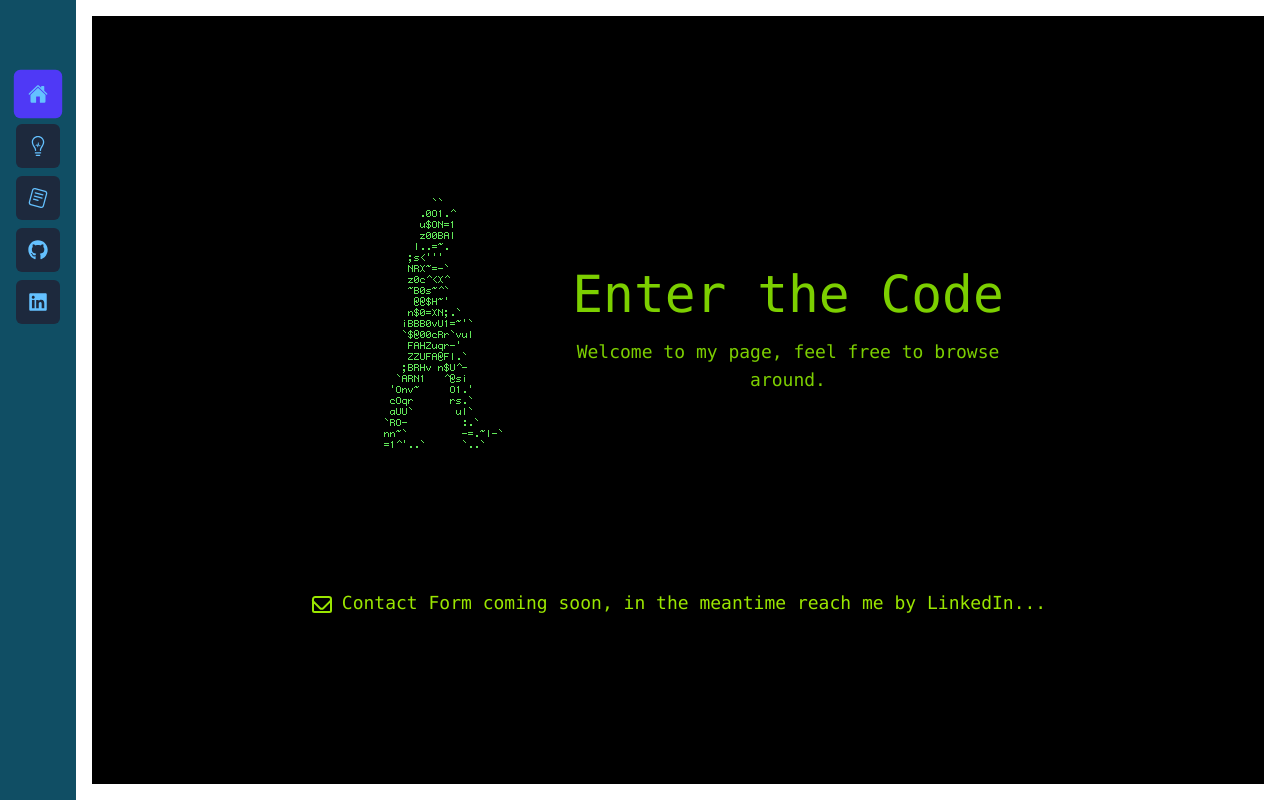
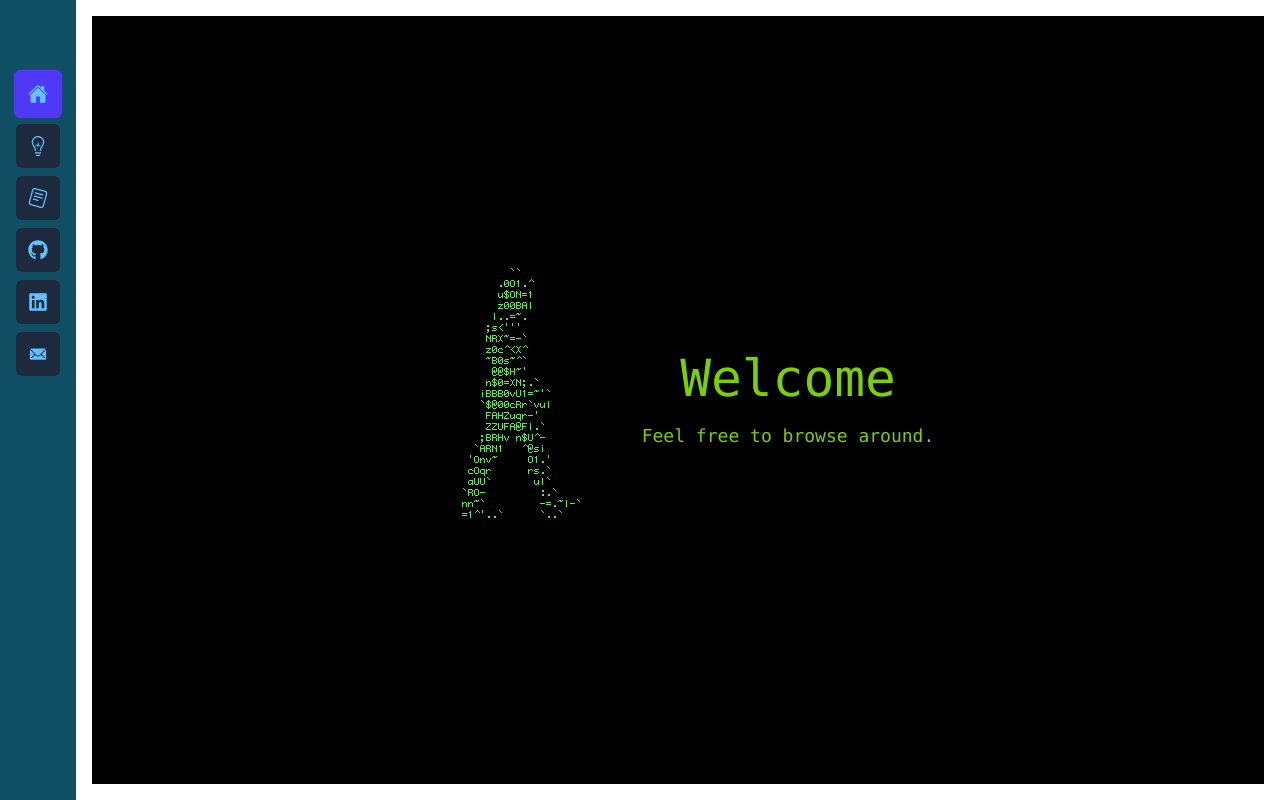
Before and after one commit to leobrowaldh/leobrowaldh.github.io, a React (Vite) app: page / in a window 1280 px wide. Built offline with nearby package versions, Linux system fonts and the light colour scheme.

Commit message:
contact as a separate page implemented

```diff
--- /dev/null
+++ b/src/pages/contact.tsx
@@ -0,0 +1,29 @@
+const Contact = () =>
+{
+    return(
+        <div className="flex flex-col items-center gap-8">
+
+            <div className="mt-20 flex items-center gap-2">
+            <svg
+                xmlns="http://www.w3.org/2000/svg"
+                className="h-6 w-6 text-lime-400"
+                fill="none"
+                viewBox="0 0 24 24"
+                stroke="currentColor"
+                strokeWidth={2}
+            >
+                <path
+                strokeLinecap="round"
+                strokeLinejoin="round"
+                d="M21 8.25V19.5a1.5 1.5 0 01-1.5 1.5h-15A1.5 1.5 0 013 19.5V8.25m18 0A2.25 2.25 0 0018.75 6H5.25A2.25 2.25 0 003 8.25m18 0v.243a2.25 2.25 0 01-.659 1.591l-7.091 7.091a2.25 2.25 0 01-3.182 0l-7.091-7.09A2.25 2.25 0 013 8.493V8.25"
+                />
+            </svg>
+            {/* call azure function endpoint for sendgrid email sending, use form here... */}
+            <span className="font-mono text-lime-400 text-lg">Contact Form coming soon, in the meantime reach me by LinkedIn...</span>
+            </div>
+
+        </div>
+    );
+}
+
+export default Contact;
--- a/src/pages/cv.tsx
+++ b/src/pages/cv.tsx
@@ -25,9 +25,9 @@ const Cv = ({setSelectedNav}: {setSelectedNav: (id: number) => void}) =>
         <div className="w-full max-w-[850px]">
           <div className="flex flex-row items-center justify-end gap-4 m-4">
             <MotionNavLink
-              to="/"
+              to="/contact"
               end
-              onClick={() => setSelectedNav(0)}
+              onClick={() => setSelectedNav(3)}
               className="mb-2 px-4 py-2"
               whileHover={{ scale: 1.05 }}
               whileTap={{ scale: 0.95 }}
--- a/src/pages/home.tsx
+++ b/src/pages/home.tsx
@@ -9,30 +9,13 @@ export default function Home() {
             className="w-[188px] h-[294px] object-contain"
           />
           <div className="max-w-md animate-fade-in">
-            <h1 className="text-4xl font-mono mb-4">Enter the Code</h1>
+            <h1 className="text-4xl font-mono mb-4">Welcome</h1>
             <p className="text-lg font-mono">
-              Welcome to my page, feel free to browse around.
+              Feel free to browse around.
             </p>
           </div>
         </div>
-        <div className="mt-20 flex items-center gap-2">
-          <svg
-            xmlns="http://www.w3.org/2000/svg"
-            className="h-6 w-6 text-lime-400"
-            fill="none"
-            viewBox="0 0 24 24"
-            stroke="currentColor"
-            strokeWidth={2}
-          >
-            <path
-              strokeLinecap="round"
-              strokeLinejoin="round"
-              d="M21 8.25V19.5a1.5 1.5 0 01-1.5 1.5h-15A1.5 1.5 0 013 19.5V8.25m18 0A2.25 2.25 0 0018.75 6H5.25A2.25 2.25 0 003 8.25m18 0v.243a2.25 2.25 0 01-.659 1.591l-7.091 7.091a2.25 2.25 0 01-3.182 0l-7.091-7.09A2.25 2.25 0 013 8.493V8.25"
-            />
-          </svg>
-          {/* call azure function endpoint for sendgrid email sending, use form here... */}
-          <span className="font-mono text-lime-400 text-lg">Contact Form coming soon, in the meantime reach me by LinkedIn...</span>
-        </div>
+
       </div>
     </div>
   );
--- a/src/router/IconSideNav.tsx
+++ b/src/router/IconSideNav.tsx
@@ -6,6 +6,7 @@ import { NavLink } from "react-router";
 import { SiReaddotcv } from "react-icons/si";
 import { IoHome } from "react-icons/io5";
 import { FaMedapps } from "react-icons/fa6";
+import { IoIosMail } from "react-icons/io";
 import { FaGithub, FaLinkedin, FaBars, FaTimes  } from "react-icons/fa";
 
 type IconSideNavProps =
@@ -64,10 +65,10 @@ const SideNav = ({ close, selected, setSelected }: SideNavProps) =>
       <NavItem to="/" label="Home" selected={selected === 0} id={0} setSelected={setSelected} close={close}>
         <IoHome />
       </NavItem>
-      <NavItem to="/projects" label="Projects" selected={selected === 2} id={2} setSelected={setSelected} close={close}>
+      <NavItem to="/projects" label="Projects" selected={selected === 1} id={1} setSelected={setSelected} close={close}>
         <FaMedapps />
       </NavItem>
-      <NavItem to="/cv" label="CV" selected={selected === 1} id={1} setSelected={setSelected} close={close}>
+      <NavItem to="/cv" label="CV" selected={selected === 2} id={2} setSelected={setSelected} close={close}>
         <SiReaddotcv />
       </NavItem>
       <NavExternalLink to="https://github.com/leobrowaldh" label="Github">
@@ -76,6 +77,9 @@ const SideNav = ({ close, selected, setSelected }: SideNavProps) =>
       <NavExternalLink to="https://www.linkedin.com/in/leo-browaldh-75650a229/" label="LinkedIn">
         <FaLinkedin />
       </NavExternalLink>
+      <NavItem to="/contact" label="Contact" selected={selected === 3} id={3} setSelected={setSelected} close={close}>
+        <IoIosMail />
+      </NavItem>
     </nav>
   );
 };
--- a/src/router/approuter.tsx
+++ b/src/router/approuter.tsx
@@ -2,6 +2,7 @@ import { Route, Routes } from "react-router";
 import Projects from '../pages/projects';
 import Cv from '../pages/cv';
 import Home from "../pages/home";
+import Contact from "../pages/contact";
 
 
 
@@ -11,6 +12,7 @@ export function AppRouter({ setSelectedNav }: { setSelectedNav: (id: number) =>
             <Route path="/" element={<Home/>} />
             <Route path="/projects" element={<Projects/>} />
             <Route path="/cv" element={<Cv setSelectedNav={setSelectedNav}/>} />
+            <Route path="/contact" element={<Contact/>} />
         </Routes>
     )
 }
```
